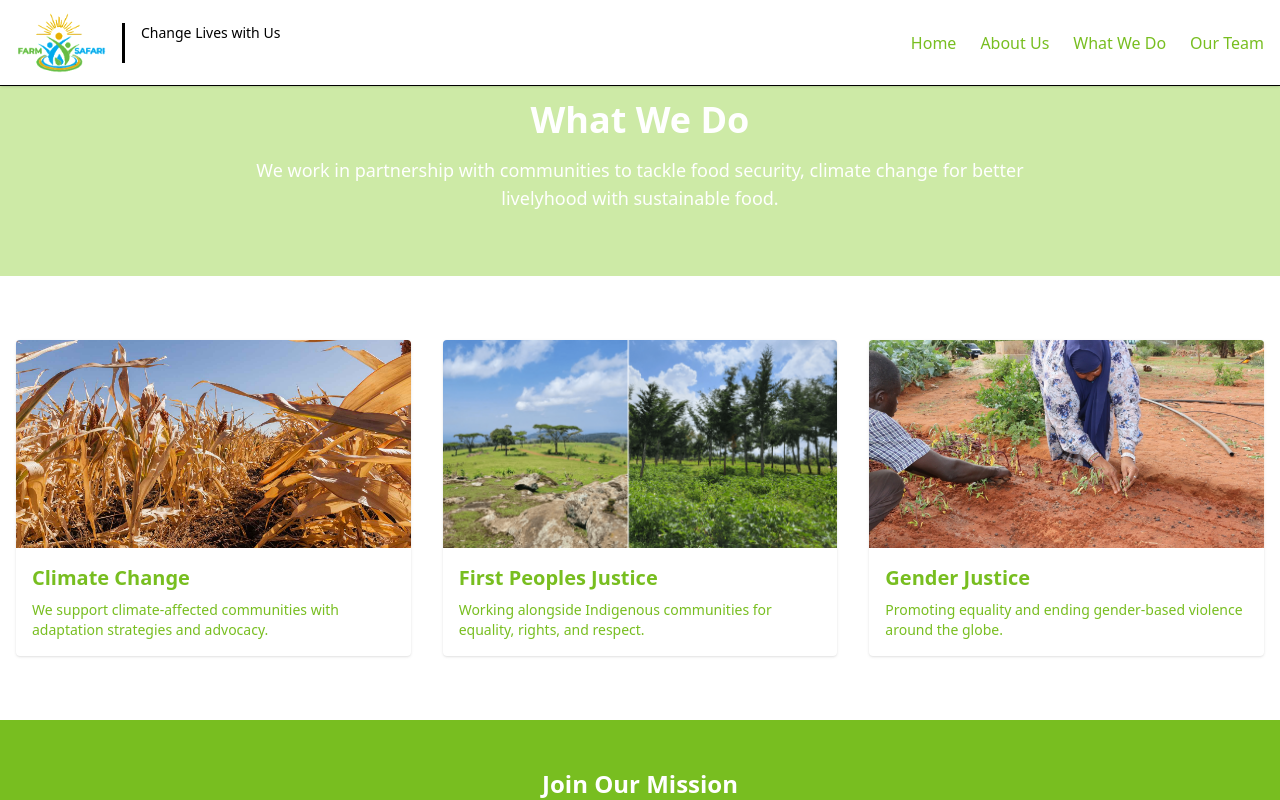
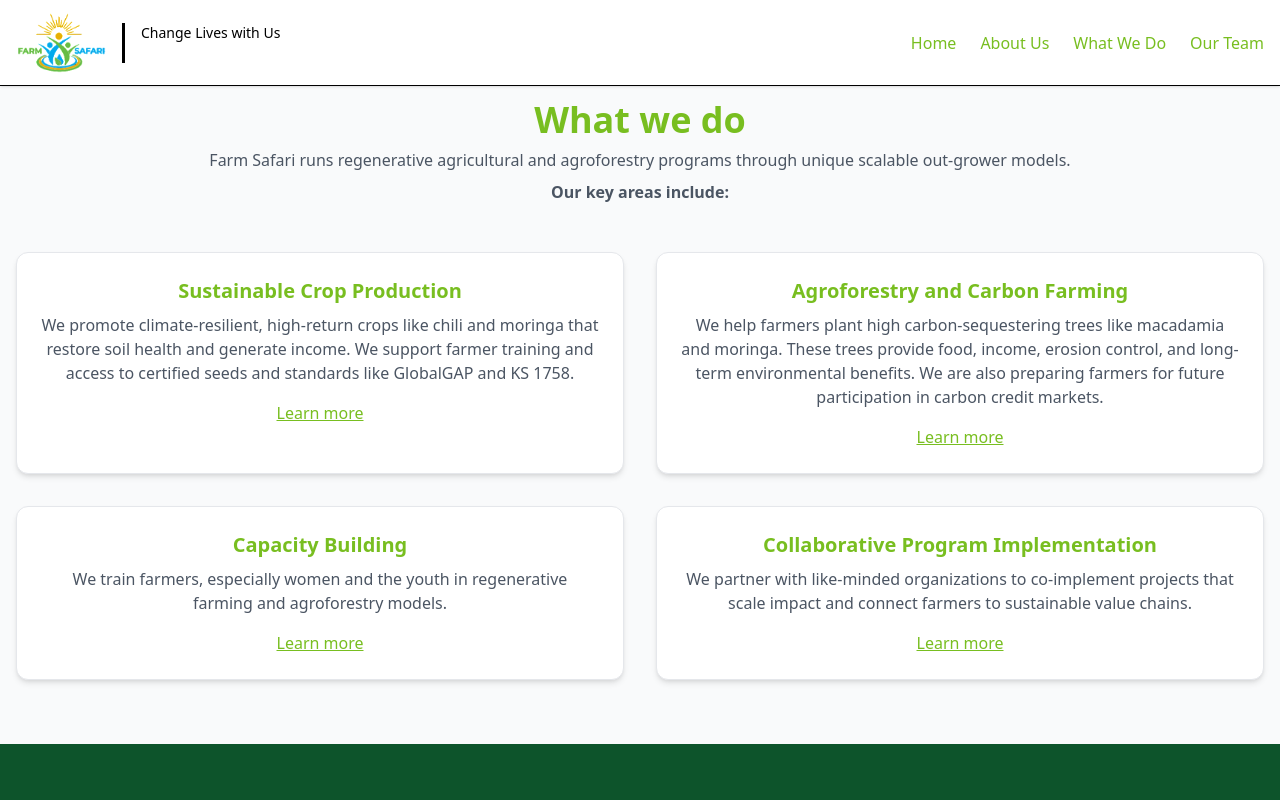
Before and after one commit to Ronald-pro/farm-safari, a Next.js app: page /what-we-do in a window 1280 px wide. Shown: the top 800 px of the page. Built offline with nearby package versions, Linux system fonts and the light colour scheme.

Commit message:
updated what we do

```diff
--- a/src/app/what-we-do/page.tsx
+++ b/src/app/what-we-do/page.tsx
@@ -1,93 +1,88 @@
-import Image from "next/image";
-import Link from "next/link";
+"use client";
 
-export default function WhatWeDoPage() {
-	const programs = [
+import { motion } from "framer-motion";
+import { useInView } from "react-intersection-observer";
+
+const items = [
   {
-			title: "Climate Change",
+	title: "Sustainable Crop Production",
 	description:
-				"We support climate-affected communities with adaptation strategies and advocacy.",
-			image: "/climate.jpg",
-			href: "#"
+	  "We promote climate-resilient, high-return crops like chili and moringa that restore soil health and generate income. We support farmer training and access to certified seeds and standards like GlobalGAP and KS 1758.",
+	link: "#"
   },
   {
-			title: "First Peoples Justice",
+	title: "Agroforestry and Carbon Farming",
 	description:
-				"Working alongside Indigenous communities for equality, rights, and respect.",
-			image: "/community.png",
-			href: "#"
+	  "We help farmers plant high carbon-sequestering trees like macadamia and moringa. These trees provide food, income, erosion control, and long-term environmental benefits. We are also preparing farmers for future participation in carbon credit markets.",
+	link: "#"
   },
   {
-			title: "Gender Justice",
+	title: "Capacity Building",
 	description:
-				"Promoting equality and ending gender-based violence around the globe.",
-			image: "/equality.jpg",
-			href: "#"
+	  "We train farmers, especially women and the youth in regenerative farming and agroforestry models.",
+	link: "#"
+  },
+  {
+	title: "Collaborative Program Implementation",
+	description:
+	  "We partner with like-minded organizations to co-implement projects that scale impact and connect farmers to sustainable value chains.",
+	link: "#"
   }
-		// {
-		// 	title: "Economic Justice",
-		// 	description:
-		// 		"Challenging the global inequality crisis with fair systems and opportunity.",
-		// 	image: "/economic.jpg",
-		// 	href: "/economic-justice"
-		// },
-		// {
-		// 	title: "Humanitarian Response",
-		// 	description:
-		// 		"Delivering life-saving aid in times of conflict, disaster and crisis.",
-		// 	image: "/humanitarian.jpg",
-		// 	href: "/humanitarian-response"
-		// }
 ];
 
+export default function WhatWeDo() {
+  const [headingRef, headingInView] = useInView({ triggerOnce: true, threshold: 0.1 });
+
   return (
-		<main>
-			{/* Hero */}
-			<section className="bg-[var(--oxfam-lightgreen)] text-[var(--oxfam-green)] text-center text-white py-16 px-4">
-				<h1 className="text-4xl font-bold mb-4">What We Do</h1>
-				<p className="text-lg max-w-3xl mx-auto">
-					We work in partnership with communities to tackle food security, climate
-					change for better livelyhood with sustainable food.
+	<section className="py-16 px-4 bg-[var(--oxfam-lightbg)]">
+	  <motion.div
+		ref={headingRef}
+		initial={{ opacity: 0, y: 40 }}
+		animate={headingInView ? { opacity: 1, y: 0 } : {}}
+		transition={{ duration: 0.6 }}
+		className="max-w-7xl mx-auto text-center mb-12"
+	  >
+		<h2 className="text-3xl md:text-4xl font-bold text-[var(--oxfam-green)] mb-2">
+		  What we do
+		</h2>
+		<p className="text-[var(--oxfam-darkgray)]">
+		  Farm Safari runs regenerative agricultural and agroforestry programs through unique scalable out-grower models.
 		</p>
+		<h6 className="text-[var(--oxfam-darkgray)] font-bold mt-2">
+		  Our key areas include:
+		</h6>
+	  </motion.div>
+
+	  <div className="grid gap-8 md:grid-cols-2">
+		{items.map((item, index) => (
+		  <WhatWeDoItem key={index} item={item} index={index} />
+		))}
+	  </div>
 	</section>
-
-			{/* Program Cards */}
-			<section className="max-w-7xl mx-auto px-4 py-16 grid grid-cols-1 sm:grid-cols-2 lg:grid-cols-3 gap-8">
-				{programs.map((item) => (
-					<Link
-						key={item.title}
-						href={item.href}
-						className="bg-white shadow hover:shadow-md rounded overflow-hidden"
-					>
-						<div className="relative h-52 w-full">
-							<Image
-								src={item.image}
-								alt={item.title}
-								layout="fill"
-								objectFit="cover"
-							/>
-						</div>
-						<div className="p-4 text-[var(--oxfam-green)]">
-							<h2 className="text-xl font-bold mb-2">{item.title}</h2>
-							<p className="text-sm">{item.description}</p>
-						</div>
-					</Link>
-				))}
-			</section>
-
-			{/* CTA Section */}
-			<section className="bg-[var(--oxfam-green)] text-white text-center py-12">
-				<h2 className="text-2xl font-bold mb-4">Join Our Mission</h2>
-				<p className="mb-6">
-					Help us create a just, sustainable future for everyone.
-				</p>
-				{/* <Link
-					href="/donate"
-					className="inline-block bg-white text-[var(--oxfam-green)] px-6 py-3 rounded-full font-semibold hover:opacity-90"
-				>
-					Donate Now
-				</Link> */}
-			</section>
-		</main>
   );
 }
+
+function WhatWeDoItem({ item, index }: { item: { title: string; description: string; link: string }, index: number }) {
+  const { ref, inView } = useInView({ triggerOnce: true, threshold: 0.1 });
+
+  return (
+	<motion.div
+	  ref={ref}
+	  initial={{ opacity: 0, y: 50 }}
+	  animate={inView ? { opacity: 1, y: 0 } : {}}
+	  transition={{ duration: 0.6, delay: index * 0.2 }}
+	  className="bg-white rounded-xl shadow-md p-6 text-center border border-[var(--oxfam-border)] hover:shadow-lg transition"
+	>
+	  <h3 className="text-xl font-semibold text-[var(--oxfam-green)] mb-2">
+		{item.title}
+	  </h3>
+	  <p className="text-[var(--oxfam-darkgray)] mb-4">{item.description}</p>
+	  <a
+		href={item.link}
+		className="text-[var(--oxfam-green)] font-medium underline hover:text-[var(--oxfam-darkgreen)]"
+	  >
+		Learn more
+	  </a>
+	</motion.div>
+  );
+}
--- a/src/components/Navbar.tsx
+++ b/src/components/Navbar.tsx
@@ -99,12 +99,7 @@ export default function Navbar() {
 							{item.text}
 						</Link>
 					))}
-					<Link
-						href="/donate"
-						className="w-full block text-center bg-[var(--oxfam-green)] text-white py-2 rounded hover:opacity-90"
-					>
-						DONATE
-					</Link>
+
 				</div>
 			)}
 		</nav>
```
Lines whose indentation alone changed are shown as unchanged.
